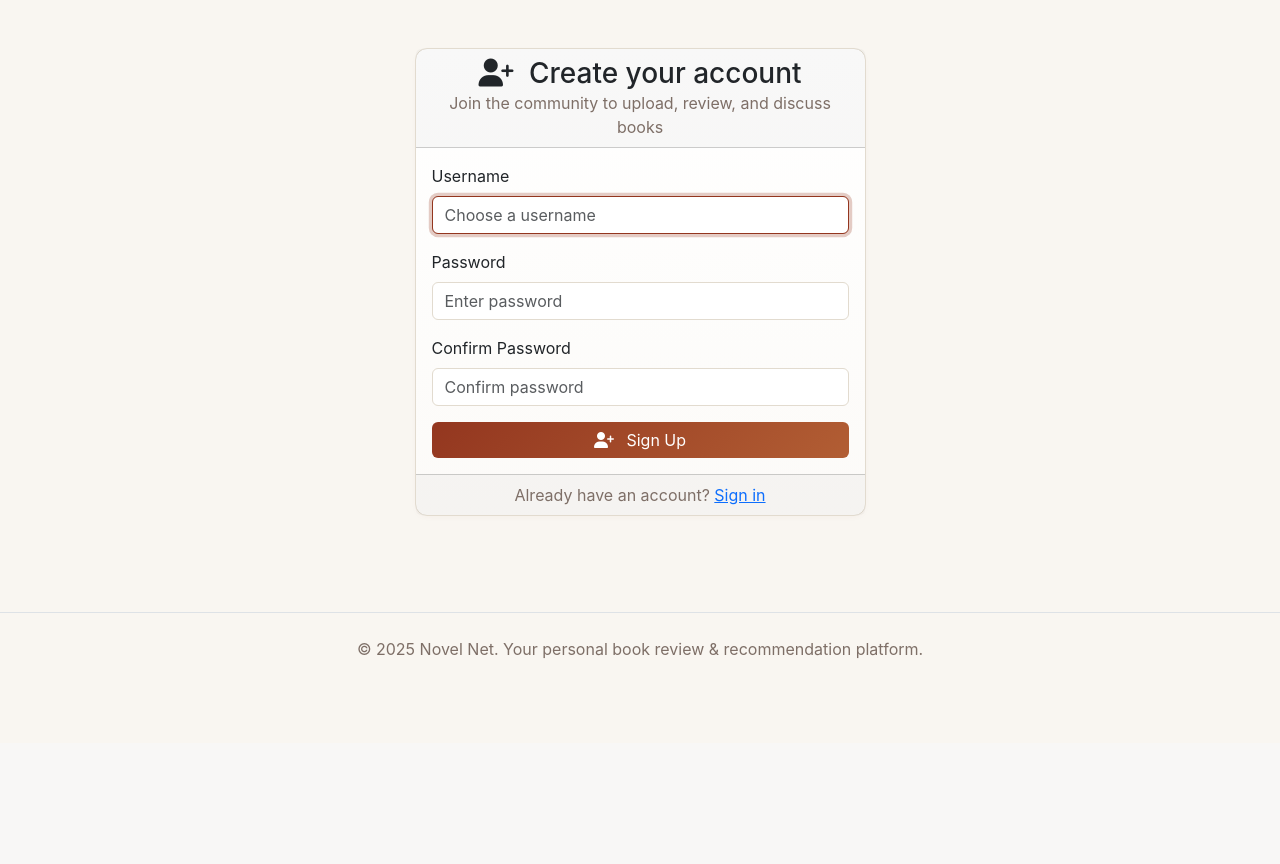
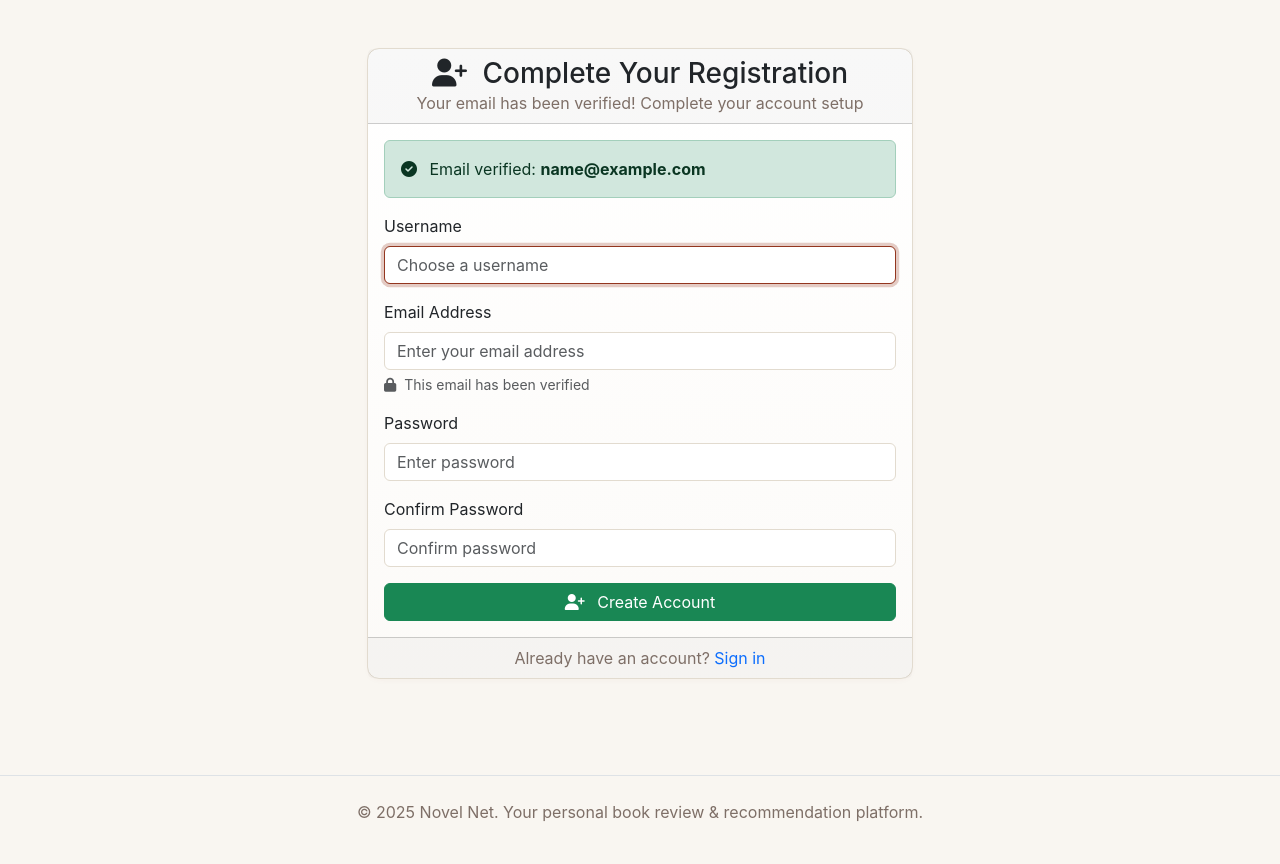
Before and after one commit to yadavkapil23/NovelNet, a Django app: template templates/registration/signup.html in a window 1280 px wide. Shown: the part 57-921 px from the top of the page. Before the commit the page ends 716 px from the top, so only its background shows below. Run offline with Django 5.2, Linux system fonts and the light colour scheme; tables that the repository leaves empty hold one stand-in row (values such as "Sample post"); the template is opened without the code that fills it: values that come from a table or form of the project are taken from there, most other values are stand-ins (such as "Sample title", 1, 10 or a date in 2020).

Commit message:
reworked to show verified email

```diff
--- a/templates/registration/signup.html
+++ b/templates/registration/signup.html
@@ -5,16 +5,23 @@
 {% block content %}
 <div class="container py-5">
     <div class="row justify-content-center">
-        <div class="col-lg-5 col-md-7">
+        <div class="col-lg-6 col-md-8">
             <div class="card">
                 <div class="card-header text-center">
                     <h3 class="card-title mb-0">
                         <i class="fas fa-user-plus me-2"></i>
-                        Create your account
+                        Complete Your Registration
                     </h3>
-                    <p class="text-muted mb-0">Join the community to upload, review, and discuss books</p>
+                    <p class="text-muted mb-0">Your email has been verified! Complete your account setup</p>
                 </div>
                 <div class="card-body">
+                    {% if verified_email %}
+                    <div class="alert alert-success">
+                        <i class="fas fa-check-circle me-2"></i>
+                        Email verified: <strong>{{ verified_email }}</strong>
+                    </div>
+                    {% endif %}
+
                     <form method="post">
                         {% csrf_token %}
                         {{ form.non_field_errors }}
@@ -22,23 +29,59 @@
                         <div class="mb-3">
                             <label for="id_username" class="form-label">Username</label>
                             {{ form.username }}
-                            {{ form.username.errors }}
+                            {% if form.username.errors %}
+                                <div class="text-danger">
+                                    {% for error in form.username.errors %}
+                                        <small>{{ error }}</small>
+                                    {% endfor %}
+                                </div>
+                            {% endif %}
                         </div>
+
+                        <div class="mb-3">
+                            <label for="id_email" class="form-label">Email Address</label>
+                            {{ form.email }}
+                            {% if form.email.errors %}
+                                <div class="text-danger">
+                                    {% for error in form.email.errors %}
+                                        <small>{{ error }}</small>
+                                    {% endfor %}
+                                </div>
+                            {% endif %}
+                            <div class="form-text">
+                                <i class="fas fa-lock me-1"></i>
+                                This email has been verified
+                            </div>
+                        </div>
+
                         <div class="mb-3">
                             <label for="id_password1" class="form-label">Password</label>
                             {{ form.password1 }}
-                            {{ form.password1.errors }}
+                            {% if form.password1.errors %}
+                                <div class="text-danger">
+                                    {% for error in form.password1.errors %}
+                                        <small>{{ error }}</small>
+                                    {% endfor %}
+                                </div>
+                            {% endif %}
                         </div>
+
                         <div class="mb-3">
                             <label for="id_password2" class="form-label">Confirm Password</label>
                             {{ form.password2 }}
-                            {{ form.password2.errors }}
+                            {% if form.password2.errors %}
+                                <div class="text-danger">
+                                    {% for error in form.password2.errors %}
+                                        <small>{{ error }}</small>
+                                    {% endfor %}
+                                </div>
+                            {% endif %}
                         </div>
 
                         <div class="d-grid">
-                            <button type="submit" class="btn btn-primary">
+                            <button type="submit" class="btn btn-success">
                                 <i class="fas fa-user-plus me-2"></i>
-                                Sign Up
+                                Create Account
                             </button>
                         </div>
                     </form>
@@ -46,7 +89,7 @@
                 <div class="card-footer text-center">
                     <p class="text-muted mb-0">
                         Already have an account?
-                        <a href="{% url 'login' %}">Sign in</a>
+                        <a href="{% url 'login' %}" class="text-decoration-none">Sign in</a>
                     </p>
                 </div>
             </div>
```
